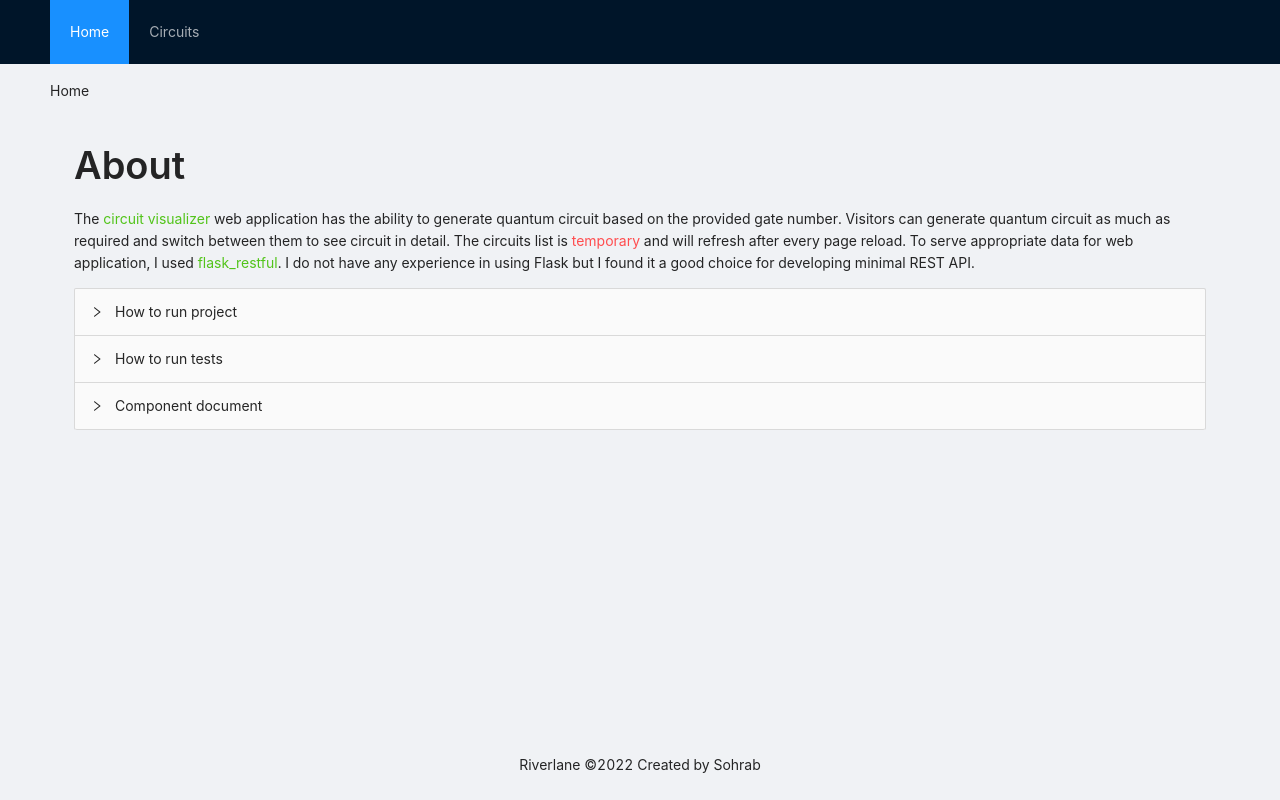
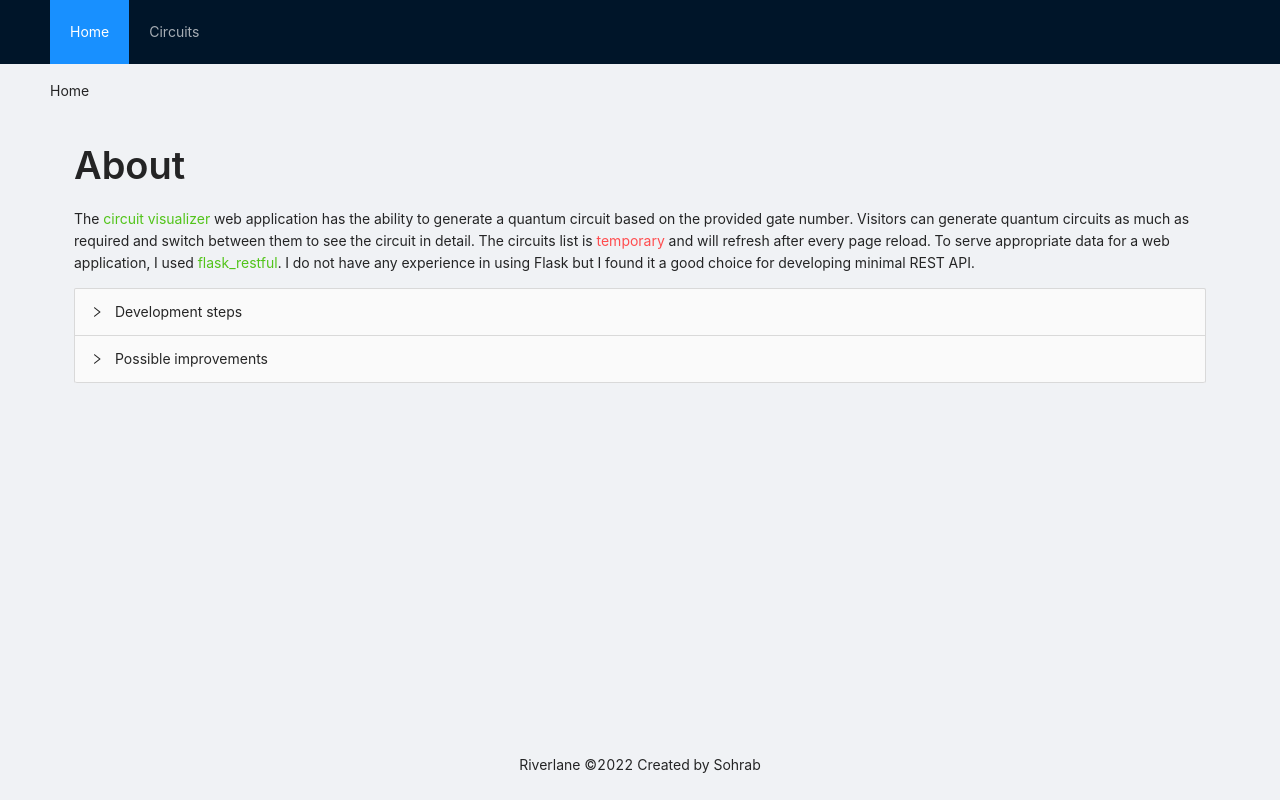
Before and after one commit to sohrab-salehi/riverlane, a React (Create React App) app: page / in a window 1280 px wide. Built offline with nearby package versions, Linux system fonts and the light colour scheme.

Commit message:
Edit home page

```diff
--- a/package.json
+++ b/package.json
@@ -1,6 +1,6 @@
 {
   "name": "riverlane",
-  "version": "1.1.3",
+  "version": "1.1.4",
   "private": true,
   "dependencies": {
     "@ant-design/icons": "^4.7.0",
--- a/src/Home/index.tsx
+++ b/src/Home/index.tsx
@@ -1,4 +1,4 @@
-import { Collapse, Layout, Typography } from "antd";
+import { Collapse, Layout, List, Typography } from "antd";
 import React from "react";
 
 import "./Home.scss";
@@ -6,6 +6,33 @@ import "./Home.scss";
 const { Content } = Layout;
 const { Panel } = Collapse;
 const { Text, Title, Paragraph } = Typography;
+
+const stepsData = [
+    "Setup python virtual environment",
+    "Develop simple python module with Flask libarary" +
+        " which can serve json response",
+    "Initialize React project with creat-react-app",
+    "Setup Eslint & Prettier with airbnb config",
+    "Add required config for vscode and resolve ESlint & Prettier conflicts",
+    "Setup react-router and main layout definition",
+    "Add Error page and render unit tests",
+    "Setup axios and config axios server",
+    "Develop circuits page",
+    "Add unit tests for creating circuits",
+    "Add home page",
+    "Complete breadcrumb and navigation functionality",
+    "Add routing unit tests",
+    "Change circuit visualizer style",
+    "Add README.md",
+];
+
+const improvementsData = [
+    "Add some end to end tests for testing procedures using Cypress",
+    "UI Improvement",
+    "Add more unit tests for better coverage",
+    "Use localstorage to store circuits list",
+    "Add ability to delete and edit circuits",
+];
 
 function Home(): JSX.Element {
     return (
@@ -15,31 +42,42 @@ function Home(): JSX.Element {
                     <Title>About</Title>
                     <Paragraph>
                         The <Text type="success">circuit visualizer</Text> web
-                        application has the ability to generate quantum circuit
-                        based on the provided gate number. Visitors can generate
-                        quantum circuit as much as required and switch between
-                        them to see circuit in detail. The circuits list is
-                        <Text type="danger"> temporary</Text> and will refresh
-                        after every page reload. To serve appropriate data for
-                        web application, I used
+                        application has the ability to generate a quantum
+                        circuit based on the provided gate number. Visitors can
+                        generate quantum circuits as much as required and switch
+                        between them to see the circuit in detail. The circuits
+                        list is<Text type="danger"> temporary</Text> and will
+                        refresh after every page reload. To serve appropriate
+                        data for a web application, I used
                         <Text type="success"> flask_restful</Text>. I do not
                         have any experience in using Flask but I found it a good
                         choice for developing minimal REST API.
                     </Paragraph>
                 </Typography>
                 <Collapse>
-                    <Panel header="How to run project" key="1">
-                        <Collapse defaultActiveKey="1">
-                            <Panel header="This is panel nest panel" key="1">
-                                <p />
-                            </Panel>
-                        </Collapse>
+                    <Panel header="Development steps" key="1">
+                        <List
+                            size="small"
+                            bordered
+                            dataSource={stepsData}
+                            renderItem={(item, index) => (
+                                <List.Item>
+                                    {index + 1}. {item}
+                                </List.Item>
+                            )}
+                        />
                     </Panel>
-                    <Panel header="How to run tests" key="2">
-                        <p />
-                    </Panel>
-                    <Panel header="Component document" key="3">
-                        <p />
+                    <Panel header="Possible improvements" key="2">
+                        <List
+                            size="small"
+                            bordered
+                            dataSource={improvementsData}
+                            renderItem={(item, index) => (
+                                <List.Item>
+                                    {index + 1}. {item}
+                                </List.Item>
+                            )}
+                        />
                     </Panel>
                 </Collapse>
             </Content>
```
Also changed, not shown: 1 other file (tests, documents, lock files or other folders).
